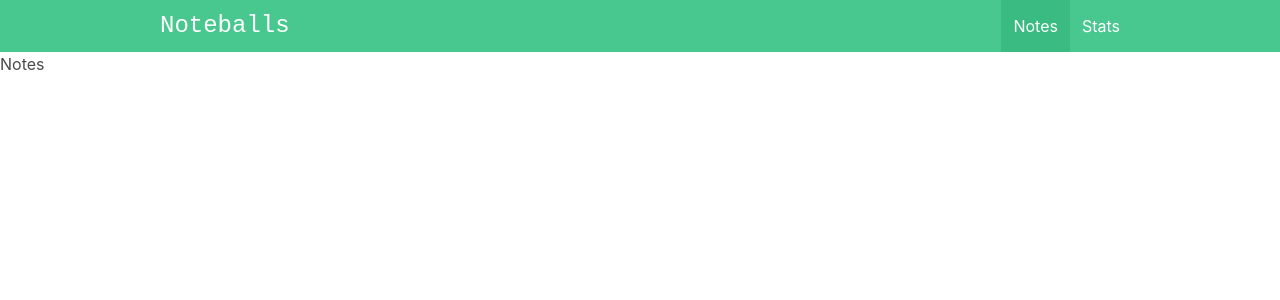
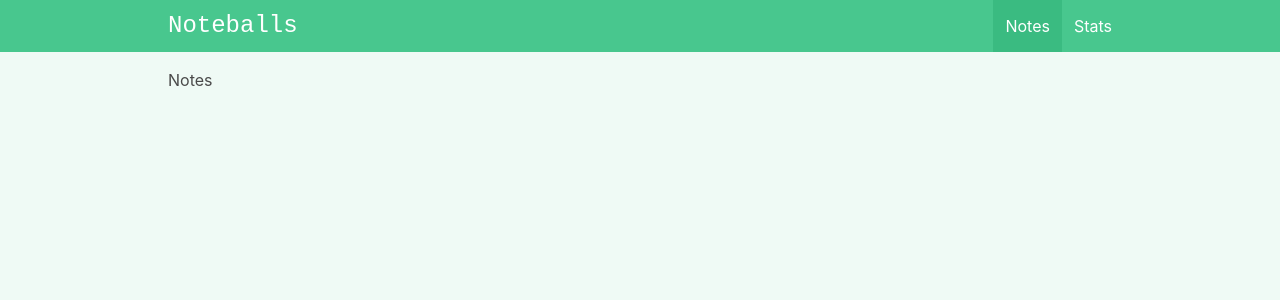
Before and after one commit to alexbulanovgoodmail/vue-3-composition-api-noteballs, a Vue app: page /#/ in a window 1280 px wide. Shown: the top 300 px of the page. Built offline with nearby package versions, Linux system fonts and the light colour scheme.

Commit message:
Pages Design

```diff
--- a/index.html
+++ b/index.html
@@ -1,5 +1,5 @@
 <!DOCTYPE html>
-<html lang="en">
+<html lang="en" class="has-background-success-light">
 
 <head>
   <meta charset="UTF-8">
--- a/src/App.vue
+++ b/src/App.vue
@@ -5,9 +5,9 @@
 
 <template>
   <NavBar />
-  <!-- <RouterLink class="button" to="/"> Notes</RouterLink> |
-  <RouterLink class="button" to="stats">Stats</RouterLink> -->
-  <RouterView></RouterView>
+  <div class="container is-max-desktop px-2 py-4">
+    <RouterView></RouterView>
+  </div>
 </template>
 
 <style>
--- a/src/components/Layout/NavBar.vue
+++ b/src/components/Layout/NavBar.vue
@@ -12,7 +12,7 @@
 
 <template>
   <nav class="navbar is-success" role="navigation" aria-label="main navigation">
-    <div class="container is-max-desktop">
+    <div class="container is-max-desktop px-2">
       <div class="navbar-brand">
         <div class="navbar-item is-size-4 is-family-monospace">Noteballs</div>
 
```
